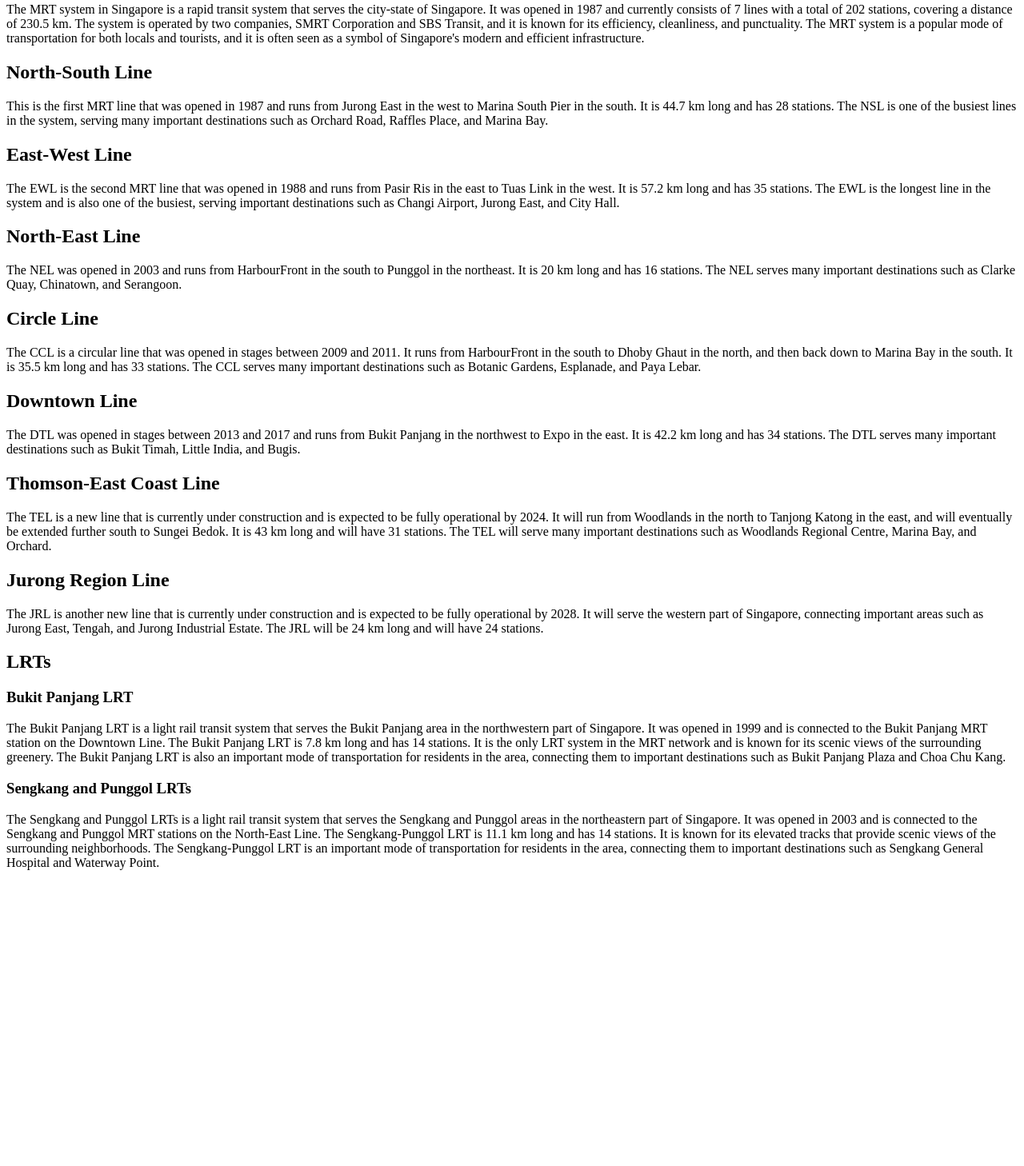
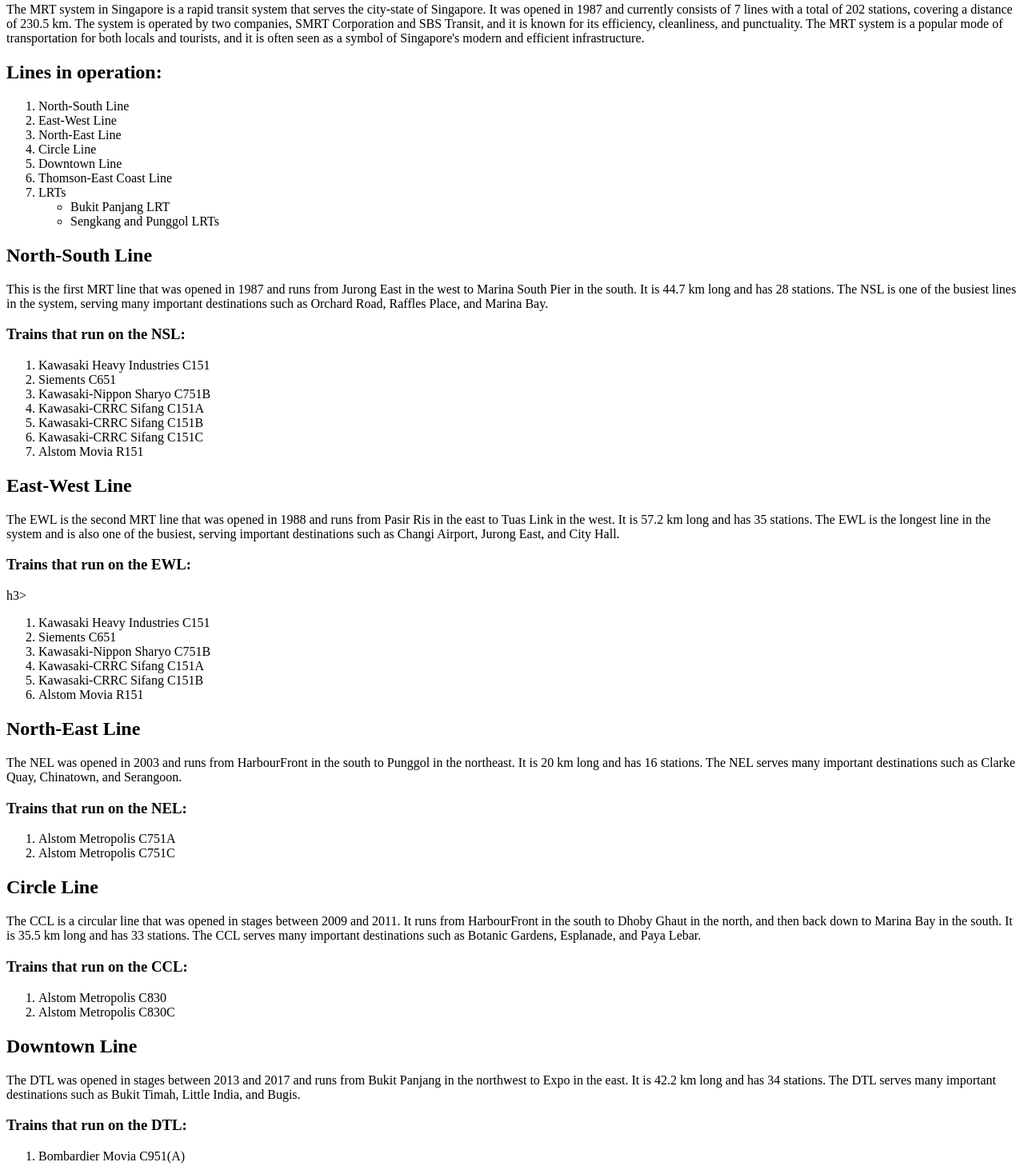
Before and after one commit to ethanetExplorer/html-playground, a plain HTML site: page index.html in a window 1280 px wide. Shown: the part 77-1535 px from the top of the page at 80% size. Before the commit the page ends 1181 px from the top, so only its background shows below. Drawn offline with Linux system fonts and the light colour scheme.

Commit message:
Added list items
List items:
- List of train lines in Singapore
- Rolling stock for each line

```diff
--- a/index.html
+++ b/index.html
@@ -6,41 +6,106 @@
     <meta name="viewport" content="width=device-width, initial-scale=1.0">
     <title>Trains in Singapore</title>
 </head>
+    <body>
         <h1>The Singapore MRT system</h1>
-<body>
-    <p>The MRT system in Singapore is a rapid transit system that serves the city-state of Singapore.
-It was opened in 1987 and currently consists of 7 lines with a total of 202 stations, covering a distance of 230.5 km.
-The system is operated by two companies, SMRT Corporation and SBS Transit, and it is known for its efficiency, cleanliness, and punctuality.
-The MRT system is a popular mode of transportation for both locals and tourists, and it is often seen as a symbol of Singapore's modern and efficient infrastructure.</p>
+
+        <p>The MRT system in Singapore is a rapid transit system that serves the city-state of Singapore. It was opened in 1987 and currently consists of 7 lines with a total of 202 stations, covering a distance of 230.5 km. The system is operated by two companies, SMRT Corporation and SBS Transit, and it is known for its efficiency, cleanliness, and punctuality. The MRT system is a popular mode of transportation for both locals and tourists, and it is often seen as a symbol of Singapore's modern and efficient infrastructure.</p>
+
+        <h2>Lines in operation:</h2>
+        <ol>
+            <li>North-South Line</li>
+            <li>East-West Line</li>
+            <li>North-East Line</li>
+            <li>Circle Line</li>
+            <li>Downtown Line</li>
+            <li>Thomson-East Coast Line</li>
+            <li>LRTs</li>
+            <ul>
+                <li>Bukit Panjang LRT</li>
+                <li>Sengkang and Punggol LRTs</li>
+            </ul>
+        </ol>
 
         <h2>North-South Line</h2>
             <p>This is the first MRT line that was opened in 1987 and runs from Jurong East in the west to Marina South Pier in the south. It is 44.7 km long and has 28 stations. The NSL is one of the busiest lines in the system, serving many important destinations such as Orchard Road, Raffles Place, and Marina Bay.</p>
+            <h3>Trains that run on the NSL:</h3>
+            <ol>
+                <li>Kawasaki Heavy Industries C151</li>
+                <li>Siements C651</li>
+                <li>Kawasaki-Nippon Sharyo C751B</li>
+                <li>Kawasaki-CRRC Sifang C151A</li>
+                <li>Kawasaki-CRRC Sifang C151B</li>
+                <li>Kawasaki-CRRC Sifang C151C</li>
+                <li>Alstom Movia R151</li>
+            </ol>
 
         <h2>East-West Line</h2>
         <p>The EWL is the second MRT line that was opened in 1988 and runs from Pasir Ris in the east to Tuas Link in the west. It is 57.2 km long and has 35 stations. The EWL is the longest line in the system and is also one of the busiest, serving important destinations such as Changi Airport, Jurong East, and City Hall.</p>
+        <h3>Trains that run on the EWL:</h3>h3>
+            <ol>
+                <li>Kawasaki Heavy Industries C151</li>
+                <li>Siements C651</li>
+                <li>Kawasaki-Nippon Sharyo C751B</li>
+                <li>Kawasaki-CRRC Sifang C151A</li>
+                <li>Kawasaki-CRRC Sifang C151B</li>
+                <li>Alstom Movia R151</li>
+            </ol>
 
         <h2>North-East Line</h2>
         <p>The NEL was opened in 2003 and runs from HarbourFront in the south to Punggol in the northeast. It is 20 km long and has 16 stations. The NEL serves many important destinations such as Clarke Quay, Chinatown, and Serangoon.</p>
+        <h3>Trains that run on the NEL:</h3>
+            <ol>
+                <li>Alstom Metropolis C751A</li>
+                <li>Alstom Metropolis C751C</li>
+            </ol>
 
         <h2>Circle Line</h2>
         <p>The CCL is a circular line that was opened in stages between 2009 and 2011. It runs from HarbourFront in the south to Dhoby Ghaut in the north, and then back down to Marina Bay in the south. It is 35.5 km long and has 33 stations. The CCL serves many important destinations such as Botanic Gardens, Esplanade, and Paya Lebar.</p>
+        <h3>Trains that run on the CCL:</h3>
+        <ol>
+            <li>Alstom Metropolis C830</li>
+            <li>Alstom Metropolis C830C</li>
+        </ol>
+        </olC>
 
         <h2>Downtown Line</h2>
         <p>The DTL was opened in stages between 2013 and 2017 and runs from Bukit Panjang in the northwest to Expo in the east. It is 42.2 km long and has 34 stations. The DTL serves many important destinations such as Bukit Timah, Little India, and Bugis.</p>
+        <h3>Trains that run on the DTL:</h3>
+        <ol>
+            <li>Bombardier Movia C951(A)</li>
+        </ol>
 
         <h2>Thomson-East Coast Line</h2>
         <p>The TEL is a new line that is currently under construction and is expected to be fully operational by 2024. It will run from Woodlands in the north to Tanjong Katong in the east, and will eventually be extended further south to Sungei Bedok. It is 43 km long and will have 31 stations. The TEL will serve many important destinations such as Woodlands Regional Centre, Marina Bay, and Orchard.</p>
+        <h3>Trains that run on the TEL:</h3>
+        <ol>
+            <li>Kawasaki-CRRC Sifang T251</li>
+        </ol>
 
         <h2>Jurong Region Line</h2>
         <p>The JRL is another new line that is currently under construction and is expected to be fully operational by 2028. It will serve the western part of Singapore, connecting important areas such as Jurong East, Tengah, and Jurong Industrial Estate. The JRL will be 24 km long and will have 24 stations.</p>
+        <h3>Trains that run on the JRL:</h3>
+        <ol>
+            <li>Hyundai Rotem J151</li>
+        </ol>
 
         <h2>LRTs</h2>
 
         <h3>Bukit Panjang LRT</h3>
         <p>The Bukit Panjang LRT is a light rail transit system that serves the Bukit Panjang area in the northwestern part of Singapore. It was opened in 1999 and is connected to the Bukit Panjang MRT station on the Downtown Line. The Bukit Panjang LRT is 7.8 km long and has 14 stations. It is the only LRT system in the MRT network and is known for its scenic views of the surrounding greenery. The Bukit Panjang LRT is also an important mode of transportation for residents in the area, connecting them to important destinations such as Bukit Panjang Plaza and Choa Chu Kang.</p>
+        <h4>Rolling stock:</h4>
+        <ol>
+            <li>Adtranz CX-100 C801</li>
+            <li>Bombardier Innovia C801A</li>
+            <li>Alstom Innovia C810B</li>
+        </ol>
 
         <h3>Sengkang and Punggol LRTs</h3>
-<p>The Sengkang and Punggol LRTs is a light rail transit system that serves the Sengkang and Punggol areas in the northeastern part of Singapore. It was opened in 2003 and is connected to the Sengkang and Punggol MRT stations on the North-East Line. The Sengkang-Punggol LRT is 11.1 km long and has 14 stations. It is known for its elevated tracks that provide scenic views of the surrounding neighborhoods. The Sengkang-Punggol LRT is an important mode of transportation for residents in the area, connecting them to important destinations such as Sengkang General Hospital and Waterway Point.</p>
+        <p>The Sengkang and Punggol LRTs is a light rail transit system that serves the Sengkang and Punggol areas in the northeastern part of Singapore. It was opened in 2003 and is connected to the Sengkang and Punggol MRT stations on the North-East Line. The Sengkang and Punggol LRTs are 11.1 km long and has 14 stations. It is known for its elevated tracks that provide scenic views of the surrounding neighborhoods. The Sengkang-Punggol LRT is an important mode of transportation for residents in the area, connecting them to important destinations such as Sengkang General Hospital and Waterway Point.</p>
+        <h4>Rolling stock:</h4>
+        <ol>
+            <li>Mitsubitshi Crystal Mover C810(A)</li>
+        </ol>
 
     </body>
 </html>
```
Lines whose indentation alone changed are shown as unchanged.
